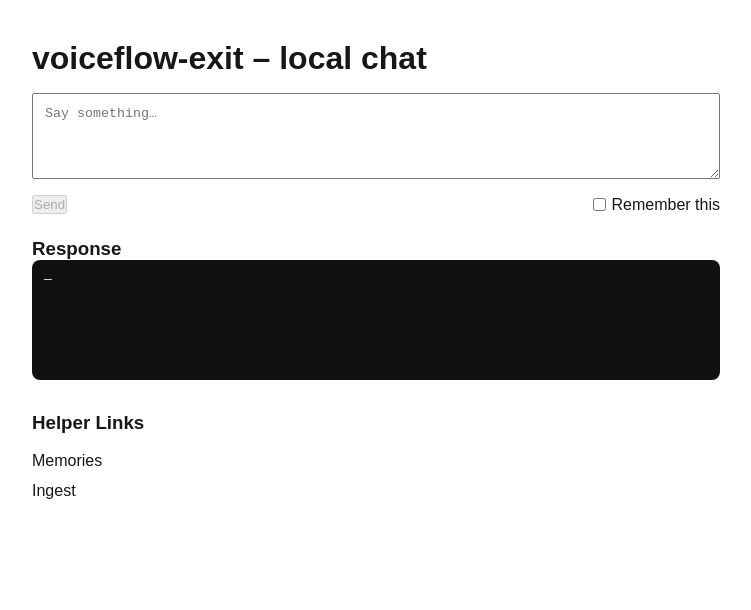
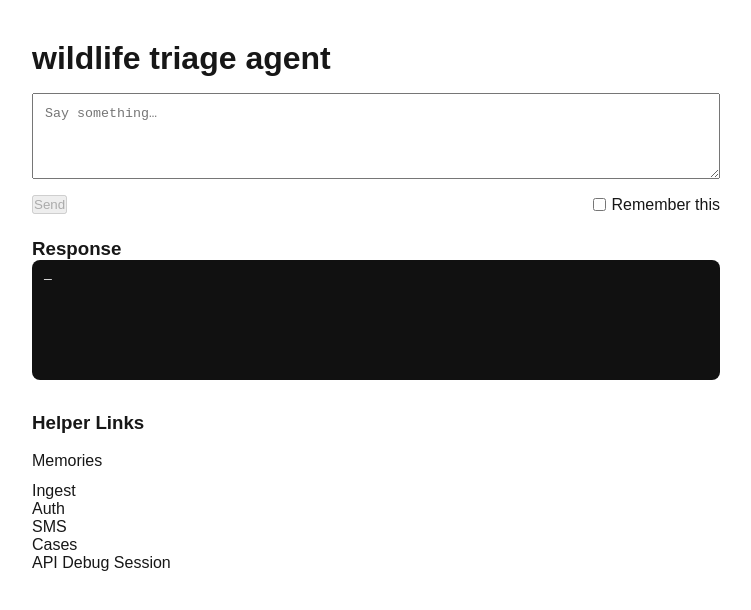
Before and after one commit to tomsullivan79/voiceflow-exit, a Next.js app: page / in a window 1280 px wide. Shown: the top 610 px of the page, without its empty margins (264-1015 px from the left). Built offline with nearby package versions, Linux system fonts and the light colour scheme.

Commit message:
added helper links to homepage

```diff
--- a/app/page.tsx
+++ b/app/page.tsx
@@ -41,7 +41,7 @@ export default function Home() {
 
   return (
     <main style={{ maxWidth: 720, margin: "40px auto", padding: "0 16px" }}>
-      <h1>voiceflow-exit – local chat</h1>
+      <h1>wildlife triage agent</h1>
       <textarea
         value={input}
         onChange={(e) => setInput(e.target.value)}
@@ -107,6 +107,28 @@ export default function Home() {
         <a href="/ingest" style={{ display: "inline-block" }}>
           Ingest
         </a>
+
+        <br></br>
+        <a href="/auth" style={{ display: "inline-block" }}>
+          Auth
+        </a>
+
+        <br></br>
+        <a href="/sms" style={{ display: "inline-block" }}>
+          SMS
+        </a>
+
+         <br></br>
+        <a href="/cases" style={{ display: "inline-block" }}>
+          Cases
+        </a>
+
+          <br></br>
+        <a href="/api/debug/session" style={{ display: "inline-block" }}>
+          API Debug Session
+        </a>
+
+
       </section>
     </main>
   );
```
